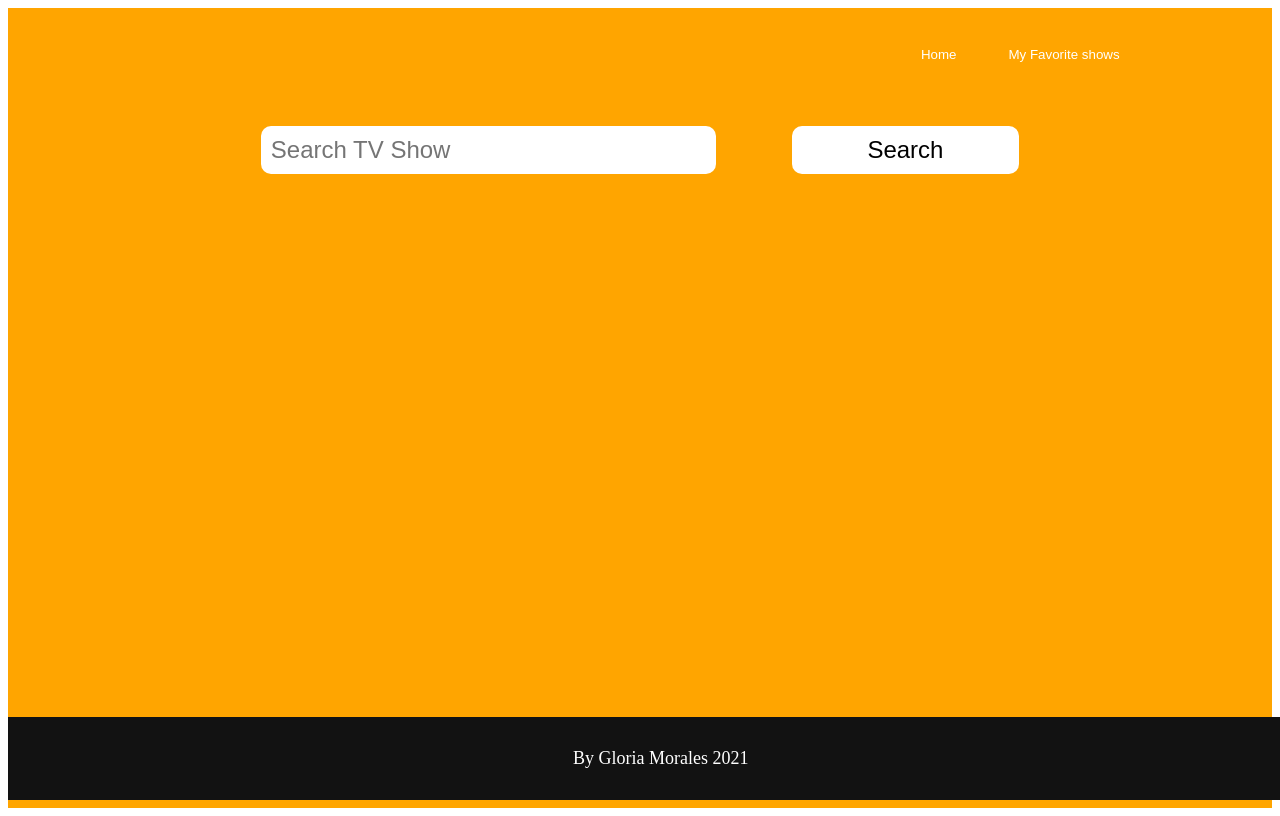
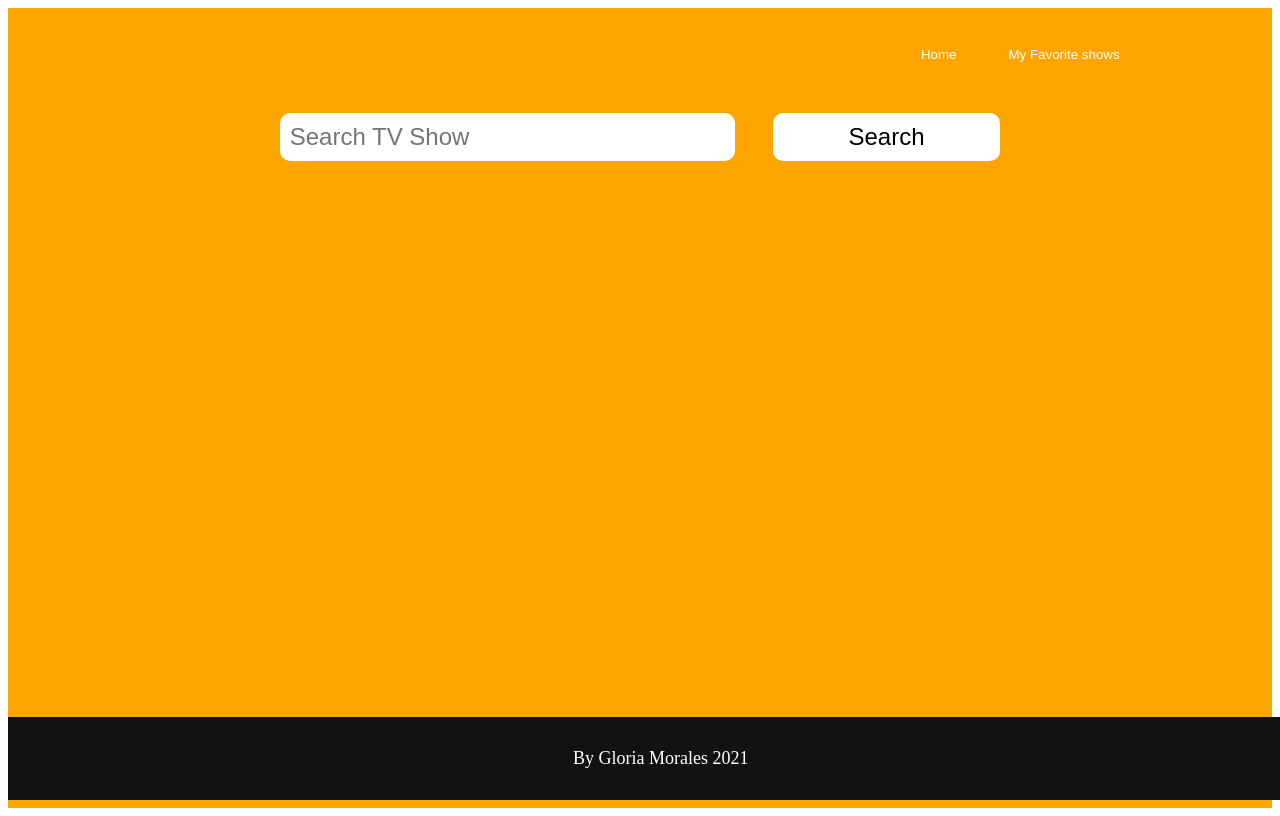
Before and after one commit to gmoraleslondono/choows, a Vue app: page / in a window 1280 px wide. Built offline with nearby package versions, Linux system fonts and the light colour scheme.

Commit message:
Fix margin search input and button

```diff
--- a/src/views/Home.vue
+++ b/src/views/Home.vue
@@ -121,10 +121,10 @@ export default {
 
 .search-container {
   width: 60%;
-  margin: 5% auto;
+  margin: 4% auto;
   display: flex;
   flex-direction: row;
-  justify-content: space-between;
+  justify-content: space-around;
 }
 
 input {
```
